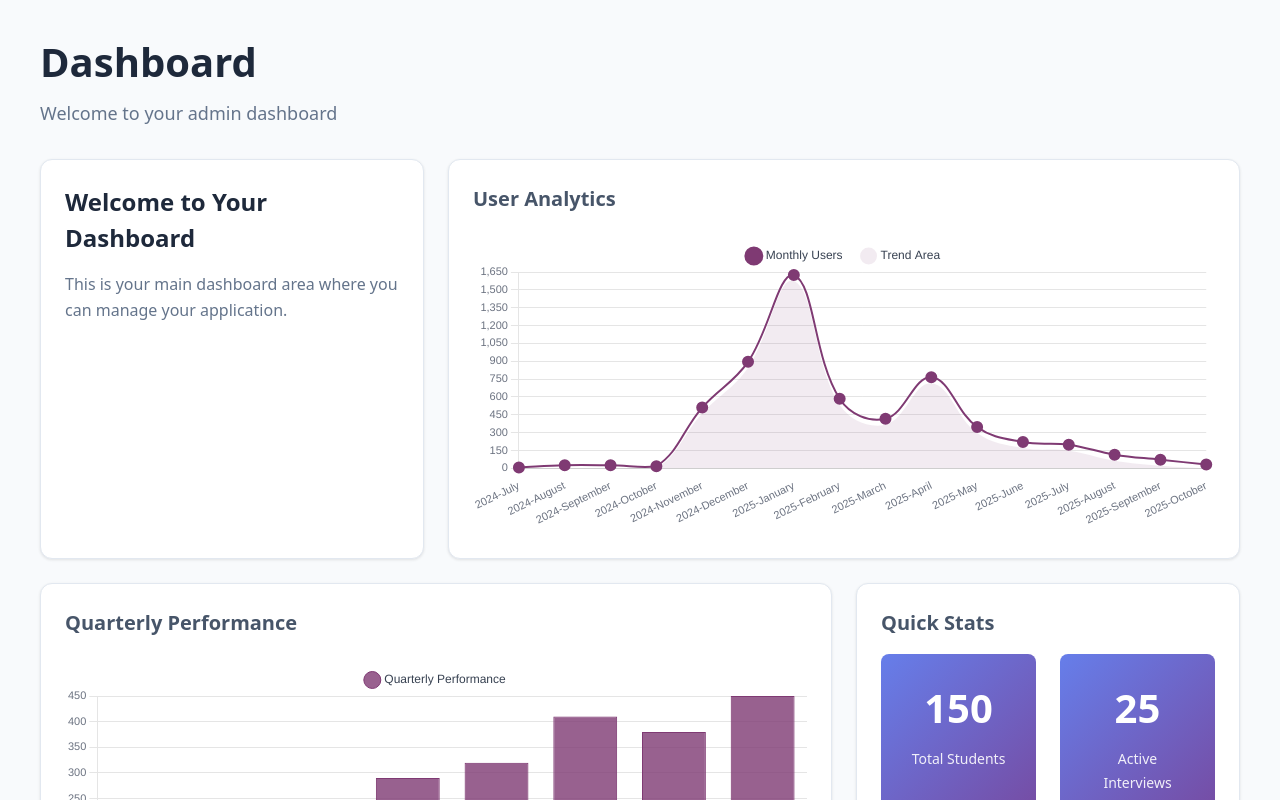
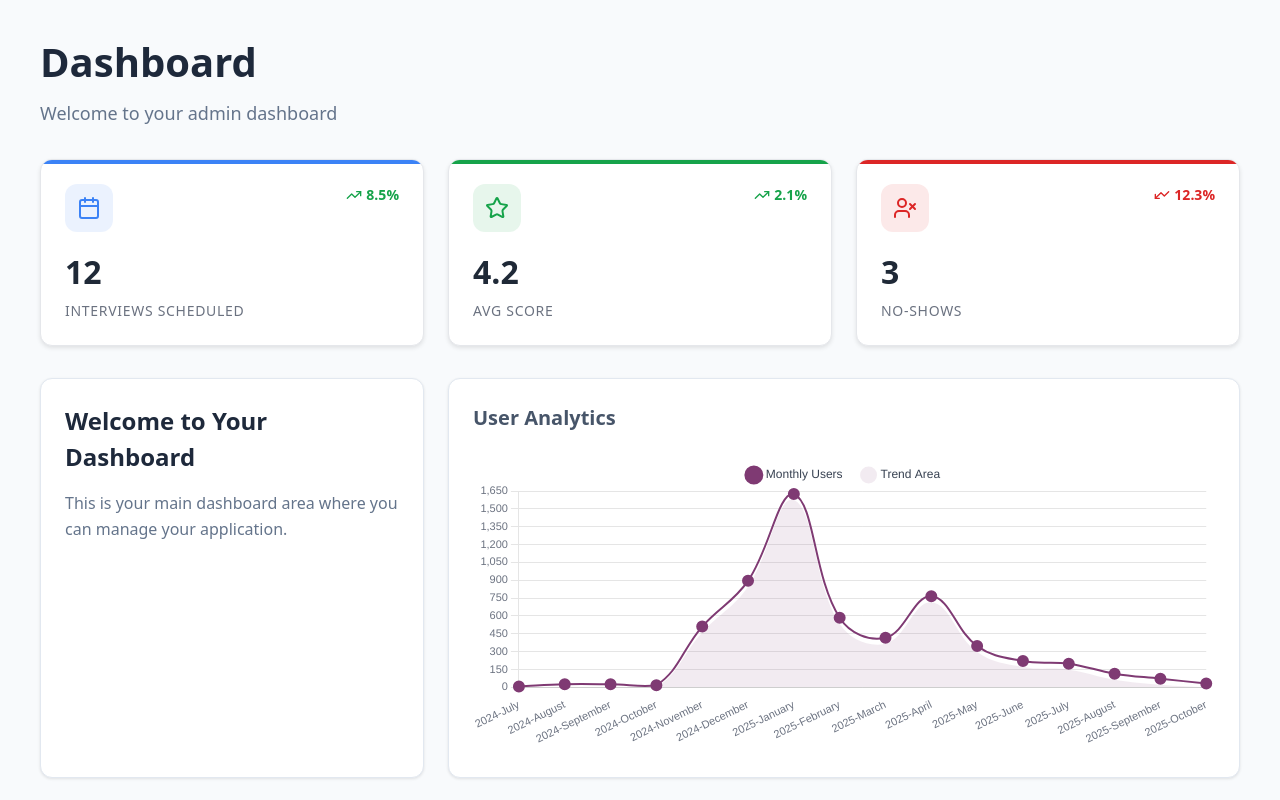
Before and after one commit to Rahulwagh228/Interview-Dashboard, a Next.js app: page /dashboard in a window 1280 px wide. Shown: the top 800 px of the page. Built offline with nearby package versions, Linux system fonts and the light colour scheme.

Commit message:
added kpi cards

```diff
--- a/app/dashboard/page.tsx
+++ b/app/dashboard/page.tsx
@@ -5,6 +5,7 @@ import { useAuth } from "@/lib/useAuth";
 import { LineGraphData, BarGraphData } from "@/tempData";
 import LineChart from "@/components/dashboardComponent/LineChart/LineChart";
 import BarChart from "@/components/dashboardComponent/BarChart/BarChart";
+import KPICards from "@/components/dashboardComponent/KPICards/KPICards";
 
 const Page = () => {
   // Extract data properly from the LineGraphData
@@ -84,6 +85,9 @@ const Page = () => {
             <p className={styles.pageSubtitle}>Welcome to your admin dashboard</p>
           </div>
 
+          {/* KPI Cards Section */}
+          <KPICards />
+
           <div className={styles.dashboardGrid}>
             <div className={styles.dashboardCard}>
               <h2>Welcome to Your Dashboard</h2>
@@ -114,19 +118,6 @@ const Page = () => {
               </div>
             </div>
 
-            <div className={styles.dashboardCard}>
-              <h3>Quick Stats</h3>
-              <div className={styles.statsGrid}>
-                <div className={styles.statItem}>
-                  <span className={styles.statNumber}>150</span>
-                  <span className={styles.statLabel}>Total Students</span>
-                </div>
-                <div className={styles.statItem}>
-                  <span className={styles.statNumber}>25</span>
-                  <span className={styles.statLabel}>Active Interviews</span>
-                </div>
-              </div>
-            </div>
           </div>
         </div>
       </main>
--- /dev/null
+++ b/components/dashboardComponent/KPICards/KPICards.module.scss
@@ -0,0 +1,131 @@
+.kpiContainer {
+  display: flex;
+  gap: 1.5rem;
+  margin-bottom: 2rem;
+
+  @media (max-width: 768px) {
+    flex-direction: column;
+    gap: 1rem;
+  }
+
+  @media (max-width: 1024px) and (min-width: 769px) {
+    gap: 1rem;
+  }
+}
+
+.kpiCard {
+  flex: 1;
+  background: white;
+  border-radius: 12px;
+  padding: 1.5rem;
+  box-shadow: 0 2px 4px rgba(0, 0, 0, 0.1);
+  border: 1px solid #e5e7eb;
+  transition: all 0.3s ease;
+  position: relative;
+  overflow: hidden;
+
+  &:hover {
+    transform: translateY(-2px);
+    box-shadow: 0 4px 8px rgba(0, 0, 0, 0.15);
+  }
+
+  &::before {
+    content: '';
+    position: absolute;
+    top: 0;
+    left: 0;
+    right: 0;
+    height: 4px;
+    background: var(--card-color);
+  }
+}
+
+.kpiHeader {
+  display: flex;
+  justify-content: space-between;
+  align-items: flex-start;
+  margin-bottom: 1rem;
+}
+
+.iconWrapper {
+  display: flex;
+  align-items: center;
+  justify-content: center;
+  width: 48px;
+  height: 48px;
+  border-radius: 12px;
+  background: var(--card-bg);
+  color: var(--card-color);
+}
+
+.trend {
+  display: flex;
+  align-items: center;
+  gap: 0.25rem;
+  font-size: 0.875rem;
+  font-weight: 600;
+
+  &.positive {
+    color: #16a34a;
+  }
+
+  &.negative {
+    color: #dc2626;
+
+    .trendDown {
+      transform: rotate(180deg);
+    }
+  }
+}
+
+.kpiContent {
+  .kpiValue {
+    font-size: 2rem;
+    font-weight: 700;
+    color: #1f2937;
+    margin-bottom: 0.25rem;
+
+    @media (max-width: 768px) {
+      font-size: 1.75rem;
+    }
+  }
+
+  .kpiTitle {
+    font-size: 0.875rem;
+    color: #6b7280;
+    font-weight: 500;
+    text-transform: uppercase;
+    letter-spacing: 0.05em;
+  }
+}
+
+// Color variants
+.blue {
+  --card-color: #3b82f6;
+  --card-bg: rgba(59, 130, 246, 0.1);
+}
+
+.green {
+  --card-color: #16a34a;
+  --card-bg: rgba(22, 163, 74, 0.1);
+}
+
+.orange {
+  --card-color: #ea580c;
+  --card-bg: rgba(234, 88, 12, 0.1);
+}
+
+.red {
+  --card-color: #dc2626;
+  --card-bg: rgba(220, 38, 38, 0.1);
+}
+
+.purple {
+  --card-color: #7c3aed;
+  --card-bg: rgba(124, 58, 237, 0.1);
+}
+
+.indigo {
+  --card-color: #4f46e5;
+  --card-bg: rgba(79, 70, 229, 0.1);
+}
--- /dev/null
+++ b/components/dashboardComponent/KPICards/KPICards.tsx
@@ -0,0 +1,72 @@
+'use client'
+import React from 'react';
+import styles from './KPICards.module.scss';
+import { Calendar, Star, UserX, TrendingUp, Users, Clock } from 'lucide-react';
+
+interface KPICardData {
+  title: string;
+  value: string | number;
+  icon: React.ReactNode;
+  trend?: {
+    value: number;
+    isPositive: boolean;
+  };
+  color: 'blue' | 'green' | 'orange' | 'red' | 'purple' | 'indigo';
+}
+
+interface KPICardsProps {
+  data?: KPICardData[];
+}
+
+const defaultKPIData: KPICardData[] = [
+  {
+    title: 'Interviews Scheduled',
+    value: 12,
+    icon: <Calendar size={24} />,
+    trend: { value: 8.5, isPositive: true },
+    color: 'blue'
+  },
+  {
+    title: 'Avg Score',
+    value: 4.2,
+    icon: <Star size={24} />,
+    trend: { value: 2.1, isPositive: true },
+    color: 'green'
+  },
+  {
+    title: 'No-Shows',
+    value: 3,
+    icon: <UserX size={24} />,
+    trend: { value: 12.3, isPositive: false },
+    color: 'red'
+  }
+];
+
+const KPICards: React.FC<KPICardsProps> = ({ data = defaultKPIData }) => {
+  return (
+    <div className={styles.kpiContainer}>
+      {data.map((kpi, index) => (
+        <div key={index} className={`${styles.kpiCard} ${styles[kpi.color]}`}>
+          <div className={styles.kpiHeader}>
+            <div className={styles.iconWrapper}>
+              {kpi.icon}
+            </div>
+            {kpi.trend && (
+              <div className={`${styles.trend} ${kpi.trend.isPositive ? styles.positive : styles.negative}`}>
+                <TrendingUp size={16} className={kpi.trend.isPositive ? '' : styles.trendDown} />
+                <span>{kpi.trend.value}%</span>
+              </div>
+            )}
+          </div>
+
+          <div className={styles.kpiContent}>
+            <div className={styles.kpiValue}>{kpi.value}</div>
+            <div className={styles.kpiTitle}>{kpi.title}</div>
+          </div>
+        </div>
+      ))}
+    </div>
+  );
+};
+
+export default KPICards;
```
